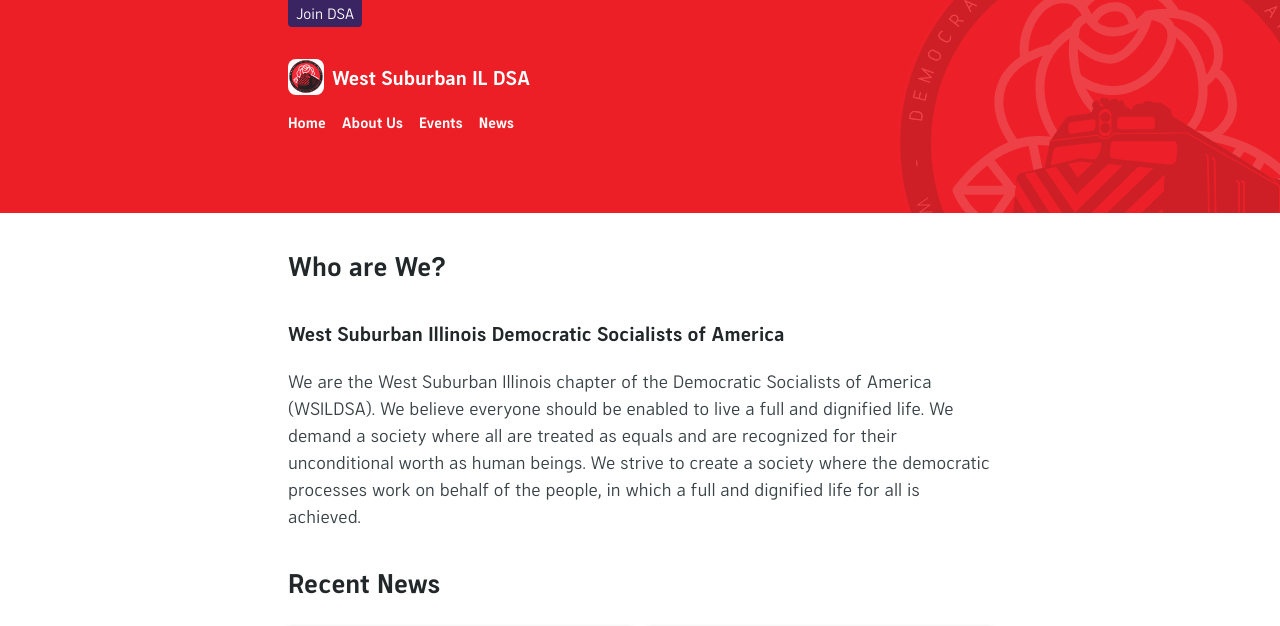
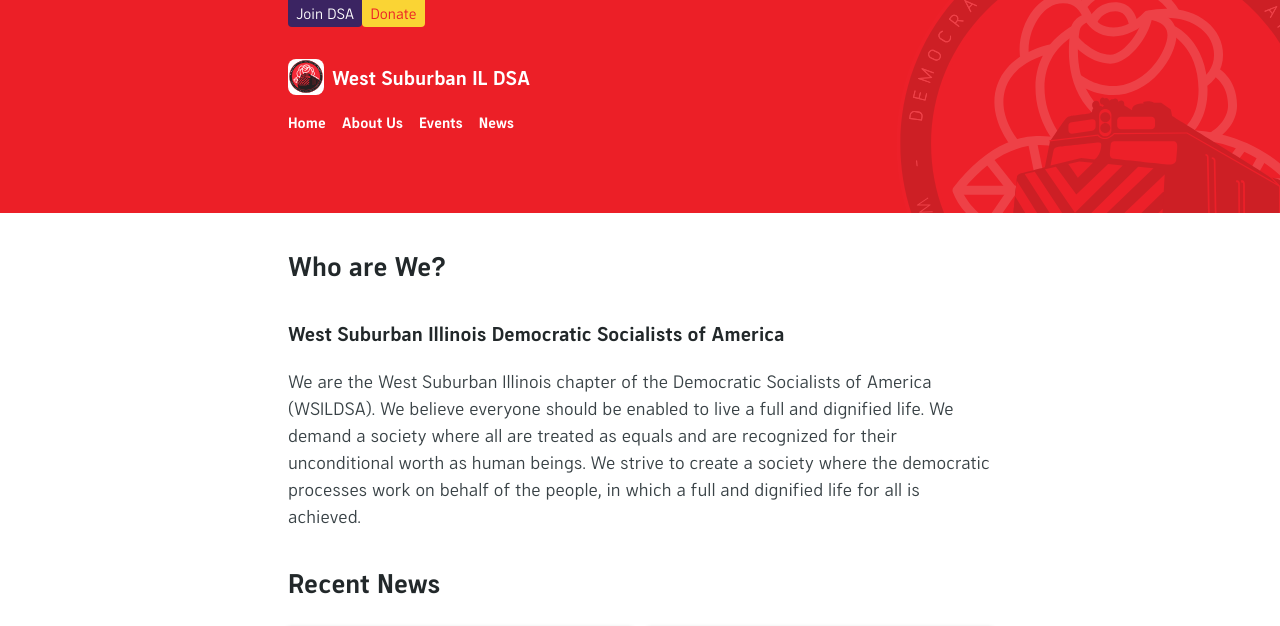
Before and after one commit to wsildsa/wsildsa.github.io, a Jekyll site: the page built from _homepage/en/index.md, in a window 1280 px wide. Shown: the top 626 px of the page. Built offline with Jekyll 4.4.1, drawn with Linux system fonts in a browser that asks for light colours; some web fonts are replaced; our own code applies the rules of GitHub Pages for plain Markdown files; the repository's description, which GitHub fills in, is left out; grey boxes are pictures that could not be loaded.

Commit message:
add donation link

```diff
--- a/_includes/header-top-buttons.html
+++ b/_includes/header-top-buttons.html
@@ -8,4 +8,10 @@
 		<a href="{{ joinURL }}">{{ site.data.translations.join.text.[page.lang] | markdownify | remove: "<p>" | remove: "</p>" | strip_newlines }}</a>
 	</div>
 </div>
+<div id="top-buttons">
+	<div id="donate">
+		{% assign donateURL = "https://square.link/u/xZNjgIVi" %}
+		<a href="{{ donateURL }}">{{ "Donate" | markdownify | remove: "<p>" | remove: "</p>" | strip_newlines }}</a>
+	</div>
+</div>
 <div style="clear: both;"></div>
--- a/_sass/jekyll-theme-haymarket.scss
+++ b/_sass/jekyll-theme-haymarket.scss
@@ -343,6 +343,7 @@ a,
 
     #top-buttons ul li,
     #top-buttons #join,
+    #top-buttons #donate,
     .mobile-menu-group ul li,
     .single-menu-item,
     #desktop-menu ul,
@@ -376,11 +377,13 @@ a,
       border-radius: 0 0 0.25rem 0.25rem;
 
       ul,
+      #donate,
       #join {
         display: table-cell;
       }
 
       ul li,
+      #donate,
       #join {
         padding: 0.125rem 0.5rem;
         white-space: nowrap;
@@ -409,6 +412,14 @@ a,
 
         a {
           color: variables.$white;
+        }
+      }
+
+      #donate {
+        background-color: variables.$dsa-yellow;
+
+        a {
+          color: variables.$dsa-red;
         }
       }
     }
```
